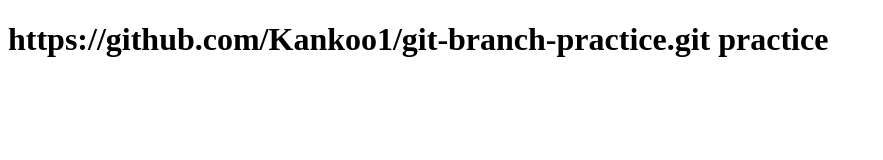
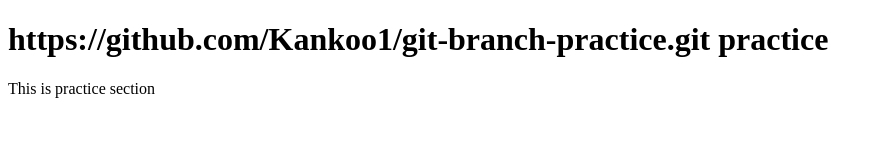
Before and after one commit to Kankoo1/git-branch-practice, a plain HTML site: page index.html in a window 1280 px wide. Shown: the whole page, without its empty margins (0-883 px from the left). Drawn offline with Linux system fonts and the light colour scheme.

Commit message:
forth branch commit

```diff
--- a/index.html
+++ b/index.html
@@ -9,5 +9,6 @@
 <body>
     <h1> https://github.com/Kankoo1/git-branch-practice.git practice
     </h1>
+    <p> This is practice section </p>
 </body>
 </html>
--- /dev/null
+++ b/styles.css
@@ -0,0 +1,12 @@
+h1 {
+    text-transform: uppercase;
+    font-size: medium;
+    background-color: black;
+    color: white;
+}
+p {
+    text-align: center;
+    font-family: 'Courier New', Courier, monospace;
+    font-size: medium;
+    font-weight: bold;
+}
```
